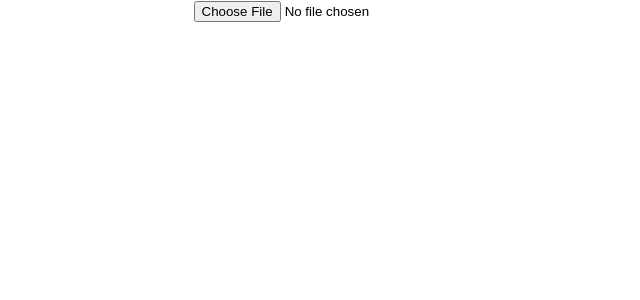
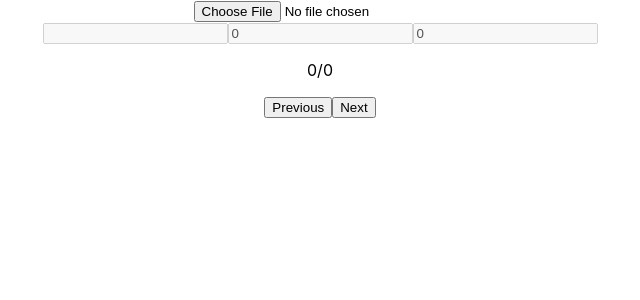
Before and after one commit to sonokr/labelingtool, a React (Create React App) app: page / in a window 1280 px wide. Shown: the top 300 px of the page, without its empty margins (320-960 px from the left). Built offline with nearby package versions, Linux system fonts and the light colour scheme.

Commit message:
Image display is implemented.

```diff
--- a/src/App.tsx
+++ b/src/App.tsx
@@ -1,4 +1,5 @@
 import React, { useEffect } from "react";
+import { useKey } from "react-use";
 import "./App.css";
 const { useState, useRef } = React;
 
@@ -10,20 +11,38 @@ const getExt = (filename: string) => {
 
 function App() {
   const [imageList, setImageList] = useState<File[]>([]);
+  const [numberOfImage, setNumberOfImage] = useState(0);
   const [currentIndex, setCurrentIndex] = useState(0);
+  const [imageDetail, setImageDetail] = useState({
+    filename: "",
+    width: 0,
+    height: 0,
+  });
 
   const IMAGE_ID = "image";
-  const ANNOTATION_ID = "annotation";
 
   const imageCanvasRef = useRef<HTMLCanvasElement>(null);
-  const imageContext = imageCanvasRef.current?.getContext("2d");
-  const drawCanvasRef = useRef<HTMLCanvasElement>(null);
-  const drawContext = drawCanvasRef.current?.getContext("2d");
 
   useEffect(() => {
     // TODO: Canvasに画像を描画する処理
-    console.log("The index has changed.", currentIndex);
-  }, [currentIndex]);
+    if (imageList.length === 0) return;
+    const file = imageList[currentIndex];
+    const img = new Image();
+    img.src = window.URL.createObjectURL(file);
+    img.onload = () => {
+      if (!imageCanvasRef.current) return;
+      imageCanvasRef.current.width = img.width;
+      imageCanvasRef.current.height = img.height;
+      const context = imageCanvasRef.current.getContext("2d");
+      if (!context) return;
+      context.drawImage(img, 0, 0);
+      setImageDetail({
+        filename: file.name,
+        width: img.width,
+        height: img.height,
+      });
+    };
+  }, [currentIndex, imageList]);
 
   const onDirectorySelected = (files: FileList | null) => {
     if (files === null) return;
@@ -35,14 +54,27 @@ function App() {
       }
     }
     setImageList(tempImageList);
+    setNumberOfImage(tempImageList.length - 1);
   };
 
-  const handleMouseDown = (e: any) => {
-    console.log(e);
-    // TODO: クリックした位置に円を描画する．
-    // TODO: 座標を記録する．
-    return;
+  const nextImage = () => {
+    if (currentIndex === numberOfImage) {
+      setCurrentIndex(0);
+      return;
+    }
+    setCurrentIndex(currentIndex + 1);
   };
+
+  const previousImage = () => {
+    if (currentIndex === 0) {
+      setCurrentIndex(numberOfImage);
+      return;
+    }
+    setCurrentIndex(currentIndex - 1);
+  };
+
+  useKey("ArrowRight", nextImage);
+  useKey("ArrowLeft", previousImage);
 
   return (
     <div className="App">
@@ -55,18 +87,18 @@ function App() {
         directory=""
         webkitdirectory=""
       />
-      {imageList?.map((image: File) => (
-        <div key={image.name}>
-          <p>{image.name}</p>
-        </div>
-      ))}
+      <div>
+        <input disabled value={imageDetail.filename} />
+        <input disabled value={imageDetail.width} />
+        <input disabled value={imageDetail.height} />
+      </div>
+      <p>
+        {currentIndex}/{numberOfImage}
+      </p>
+      <button onClick={previousImage}>Previous</button>
+      <button onClick={nextImage}>Next</button>
       <div>
         <canvas ref={imageCanvasRef} id={IMAGE_ID}></canvas>
-        <canvas
-          ref={drawCanvasRef}
-          id={ANNOTATION_ID}
-          onMouseDown={handleMouseDown}
-        ></canvas>
       </div>
     </div>
   );
```
